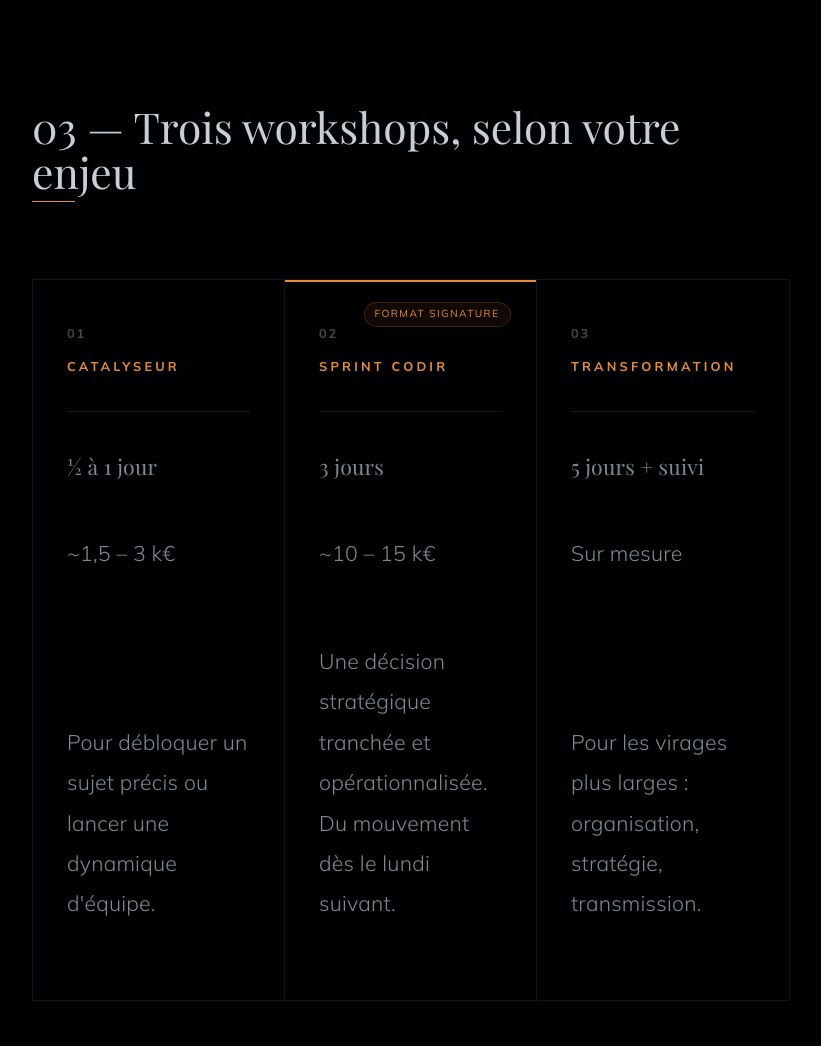
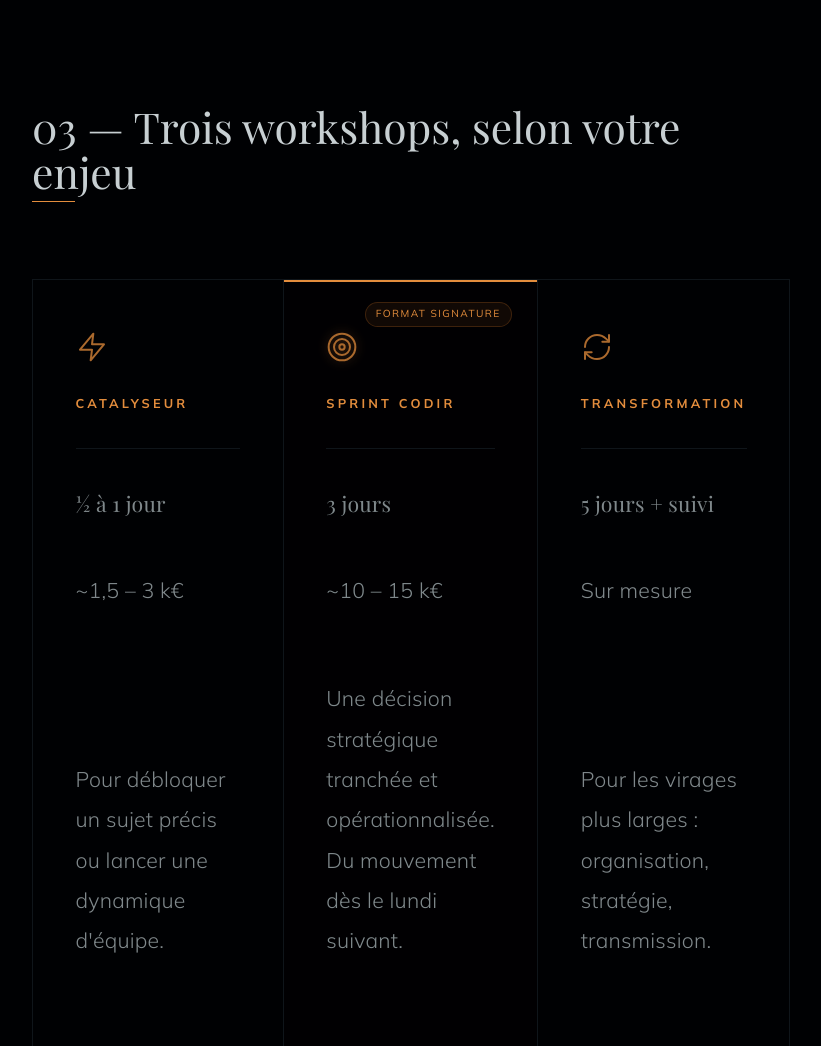
Before and after one commit to fabriceliut/alliance_liut, a website built with Vite: page a-team-workshops.html in a window 1280 px wide. Shown: the part 2045-3091 px from the top of the page, without its empty margins (229-1050 px from the left). Built offline with nearby package versions, Linux system fonts and the light colour scheme; a web font is replaced by a local one.

Commit message:
design: membres breathing room + offer cards pictos SVG

```diff
--- a/a-team-workshops.html
+++ b/a-team-workshops.html
@@ -133,7 +133,11 @@
 
         <div class="offer-format-card">
           <div class="offer-format__top">
-            <span class="offer-format__num">01</span>
+            <div class="offer-format__icon" aria-hidden="true">
+              <svg width="32" height="32" viewBox="0 0 24 24" fill="none" stroke="currentColor" stroke-width="1.5" stroke-linecap="round" stroke-linejoin="round">
+                <path d="M13 2 3 14h9l-1 8 10-12h-9l1-8z"/>
+              </svg>
+            </div>
             <span class="label-overline">Catalyseur</span>
           </div>
           <div class="offer-format__middle">
@@ -150,7 +154,13 @@
             <span class="offer-format__badge">Format signature</span>
           </div>
           <div class="offer-format__top">
-            <span class="offer-format__num">02</span>
+            <div class="offer-format__icon offer-format--featured-icon" aria-hidden="true">
+              <svg width="32" height="32" viewBox="0 0 24 24" fill="none" stroke="currentColor" stroke-width="1.5" stroke-linecap="round" stroke-linejoin="round">
+                <circle cx="12" cy="12" r="10"/>
+                <circle cx="12" cy="12" r="6"/>
+                <circle cx="12" cy="12" r="2"/>
+              </svg>
+            </div>
             <span class="label-overline">Sprint CODIR</span>
           </div>
           <div class="offer-format__middle">
@@ -164,7 +174,14 @@
 
         <div class="offer-format-card">
           <div class="offer-format__top">
-            <span class="offer-format__num">03</span>
+            <div class="offer-format__icon" aria-hidden="true">
+              <svg width="32" height="32" viewBox="0 0 24 24" fill="none" stroke="currentColor" stroke-width="1.5" stroke-linecap="round" stroke-linejoin="round">
+                <path d="M3 12a9 9 0 0 1 9-9 9.75 9.75 0 0 1 6.74 2.74L21 8"/>
+                <path d="M21 3v5h-5"/>
+                <path d="M21 12a9 9 0 0 1-9 9 9.75 9.75 0 0 1-6.74-2.74L3 16"/>
+                <path d="M8 16H3v5"/>
+              </svg>
+            </div>
             <span class="label-overline">Transformation</span>
           </div>
           <div class="offer-format__middle">
--- a/src/styles/main.css
+++ b/src/styles/main.css
@@ -1606,7 +1606,7 @@ h1, h2, h3 {
 .membres-grid {
   display: grid;
   grid-template-columns: repeat(2, 1fr);
-  gap: var(--space-4);
+  gap: var(--space-6);
   align-content: start;
 }
 @media (min-width: 480px) and (max-width: 1023px) {
@@ -1616,8 +1616,8 @@ h1, h2, h3 {
   display: flex;
   flex-direction: column;
   align-items: center;
-  gap: var(--space-5);
-  padding: var(--space-8) var(--space-5) var(--space-7);
+  gap: var(--space-6);
+  padding: var(--space-10) var(--space-6) var(--space-10);
   text-align: center;
   border: var(--border-hairline);
   background: oklch(13% 0.015 240 / 0.5);
@@ -1635,8 +1635,8 @@ h1, h2, h3 {
   box-shadow: 0 8px 24px oklch(0% 0 0 / 0.3);
 }
 .membre-card__photo {
-  width: 80px;
-  height: 80px;
+  width: 96px;
+  height: 96px;
   border-radius: var(--radius-pill);
   overflow: hidden;
   border: 1px solid oklch(30% 0.025 240 / 0.5);
@@ -1791,7 +1791,7 @@ h1, h2, h3 {
   position: relative;
   display: grid;
   grid-template-rows: auto 1fr auto;
-  padding: var(--space-10) var(--space-8);
+  padding: var(--space-12) var(--space-10);
   border-right: var(--border-hairline);
   background: transparent;
   transition:
@@ -1836,7 +1836,25 @@ h1, h2, h3 {
   white-space: nowrap;
 }
 
-/* Top block: num + label */
+/* Icon */
+.offer-format__icon {
+  width: 32px;
+  height: 32px;
+  color: var(--color-accent);
+  opacity: 0.75;
+  margin-bottom: var(--space-4);
+  transition: opacity var(--dur-mid), transform var(--dur-mid) var(--ease-out);
+}
+.offer-format-card:hover .offer-format__icon {
+  opacity: 1;
+  transform: scale(1.08);
+}
+.offer-format--featured-icon {
+  /* icon in featured card gets a subtle glow */
+  filter: drop-shadow(0 0 6px oklch(72% 0.14 60 / 0.4));
+}
+
+/* Top block: icon + label */
 .offer-format__top {
   display: flex;
   flex-direction: column;
@@ -1844,13 +1862,6 @@ h1, h2, h3 {
   padding-bottom: var(--space-8);
   border-bottom: var(--border-hairline);
   margin-bottom: var(--space-8);
-}
-.offer-format__num {
-  font-family: var(--font-sans);
-  font-size: var(--text-xs);
-  font-weight: 700;
-  color: var(--color-text-faint);
-  letter-spacing: 0.15em;
 }
 
 /* Middle block: duration + price */
```
